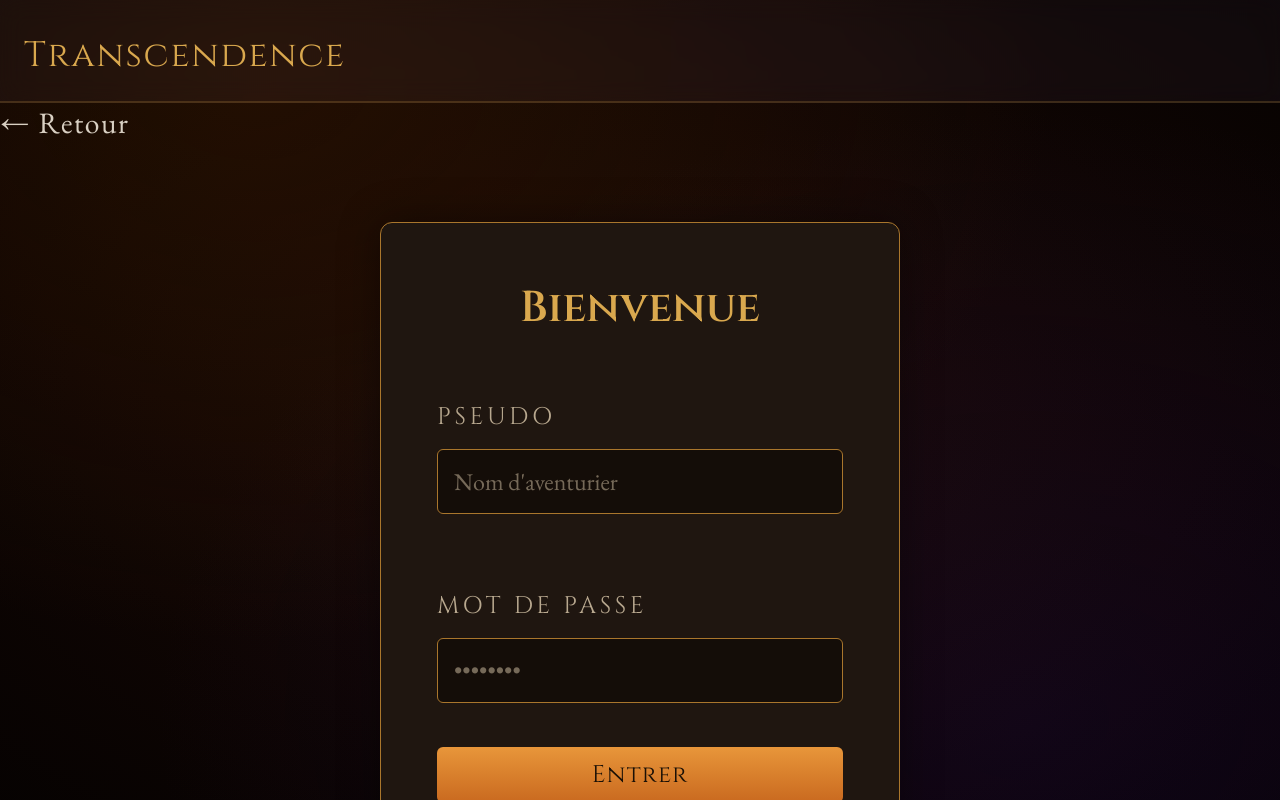
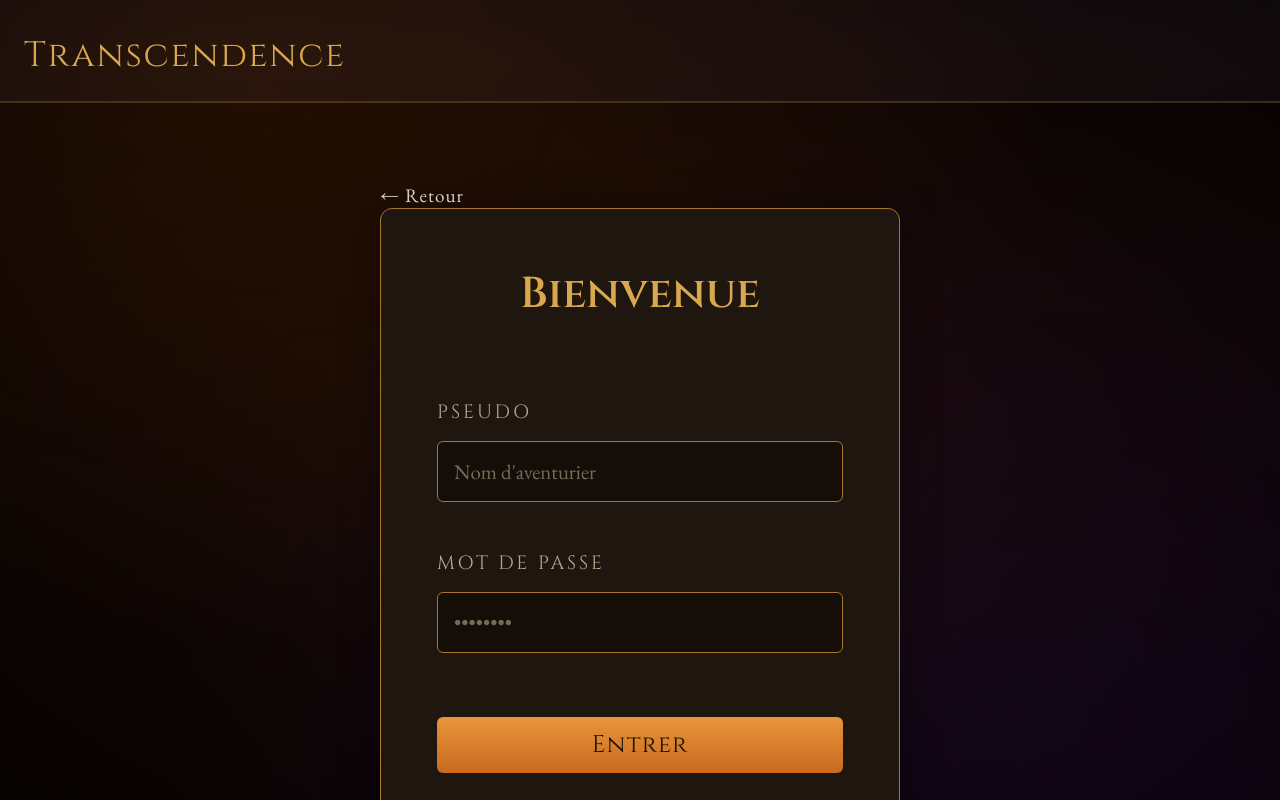
Before and after one commit to nawtam/ft_transcendence, a React (Vite) app in the folder frontend/: page /connexion in a window 1280 px wide. Shown: the top 800 px of the page. Built offline with nearby package versions, Linux system fonts and the light colour scheme.

Commit message:
fix consistency on Connexion/Registration

```diff
--- a/frontend/src/css/Connexion.css
+++ b/frontend/src/css/Connexion.css
@@ -44,12 +44,14 @@ position: sticky;
 .btn-retour {
   display: block;
   width: 100%;
-  max-width: 420px;
-  margin: 0;
+  max-width: 520px;
+  margin: 2rem auto 0;
+    margin-top: 80px;
+
   text-align: left;
   color: #d9d0c3;
   text-decoration: none;
-  font-size: 1.85rem;
+  font-size: 1.2rem;
   letter-spacing: 0.05em;
   transition: color 0.25s ease;
 }
@@ -60,13 +62,14 @@ position: sticky;
 
 .box {
   max-width: 520px;
-  margin: 5rem auto 4rem;
+  margin: 0rem auto 4rem;
   background-color: var(--color-bg-elevated);
   border: 1px solid var(--color-gold-dark);
   border-radius: 12px;
   padding: 3.5rem;
   box-shadow: 0 0 40px rgba(0, 0, 0, 0.4);
   text-align: center;
+  gap: 0.81rem;
 }
 
 .box-title {
@@ -88,14 +91,15 @@ position: sticky;
 .mdp {
   display: block;
   font-family: var(--font-display);
-  font-size: 1.5rem;
+  font-size: 1.2rem;
   letter-spacing: 0.15em;
   text-transform: uppercase;
   color: var(--color-text-muted);
+  margin-top: 0.75rem;
 }
 
 .mdp {
-  margin-top: 3.75rem;
+  margin-top: 2rem;
 }
 
 .form input {
@@ -106,7 +110,7 @@ position: sticky;
   padding: 1rem 1rem;
   color: var(--color-text);
   font-family: var(--font-body);
-  font-size: 1.5rem;
+  font-size: 1.3rem;
   transition: border-color 0.25s ease, box-shadow 0.25s ease;
 }
 
@@ -123,7 +127,7 @@ position: sticky;
 
 .btn-entrer {
   width: 100%;
-  margin-top: 1.75rem;
+  margin-top: 3rem;
   font-family: var(--font-display);
   background: linear-gradient(180deg, #e8963a, #c9691f);
   color: #1a1006;
--- a/frontend/src/css/Registration.css
+++ b/frontend/src/css/Registration.css
@@ -13,14 +13,16 @@
 .reg-back {
   display: block;
   width: 100%;
-  max-width: 420px;
-  margin: 0;
+  max-width: 520px;
+  margin: 2rem auto 0;
+  margin-top: 80px;
   text-align: left;
   color: #d9d0c3;
   text-decoration: none;
-  font-size: 1.85rem;
+  font-size: 1.2rem;
   letter-spacing: 0.05em;
   transition: color 0.25s ease;
+
 }
 
 .reg-back:hover {
@@ -30,21 +32,20 @@
 .reg-title {
   font-family: var(--font-display);
   color: var(--color-gold);
-  font-size: 3rem;
+  font-size: 2.7rem;
   text-align: center;
-  margin: 2rem 0 1.5rem;
+  margin-bottom: 4rem;
 }
 
 .reg-form {
   max-width: 520px;
-  margin: 0 auto 4rem;
+  margin: 0rem auto 4rem;
   background-color: var(--color-bg-elevated);
   border: 1px solid var(--color-gold-dark);
   border-radius: 12px;
-  padding: 2.5rem;
+  padding: 3.5rem;
   box-shadow: 0 0 40px rgba(0, 0, 0, 0.4);
   display: flex;
-  margin-top: 3rem;
   flex-direction: column;
   gap: 0.81rem;
 }
@@ -73,10 +74,10 @@
   background-color: var(--color-bg);
   border: 1px solid var(--color-gold-dark);
   border-radius: 6px;
-  padding: 0.75rem 1rem;
+  padding: 1rem 1rem;
   color: var(--color-text);
   font-family: var(--font-body);
-  font-size: 1.2rem;
+  font-size: 1.3rem;
   transition: border-color 0.25s ease, box-shadow 0.25s ease;
 }
 
@@ -113,7 +114,7 @@
 
 .btn-reg-entrer {
   width: 100%;
-  margin-top: 0.75rem;
+  margin-top: 3rem;
   font-family: var(--font-display);
   background: linear-gradient(180deg, #e8963a, #c9691f);
   color: #1a1006;
```
